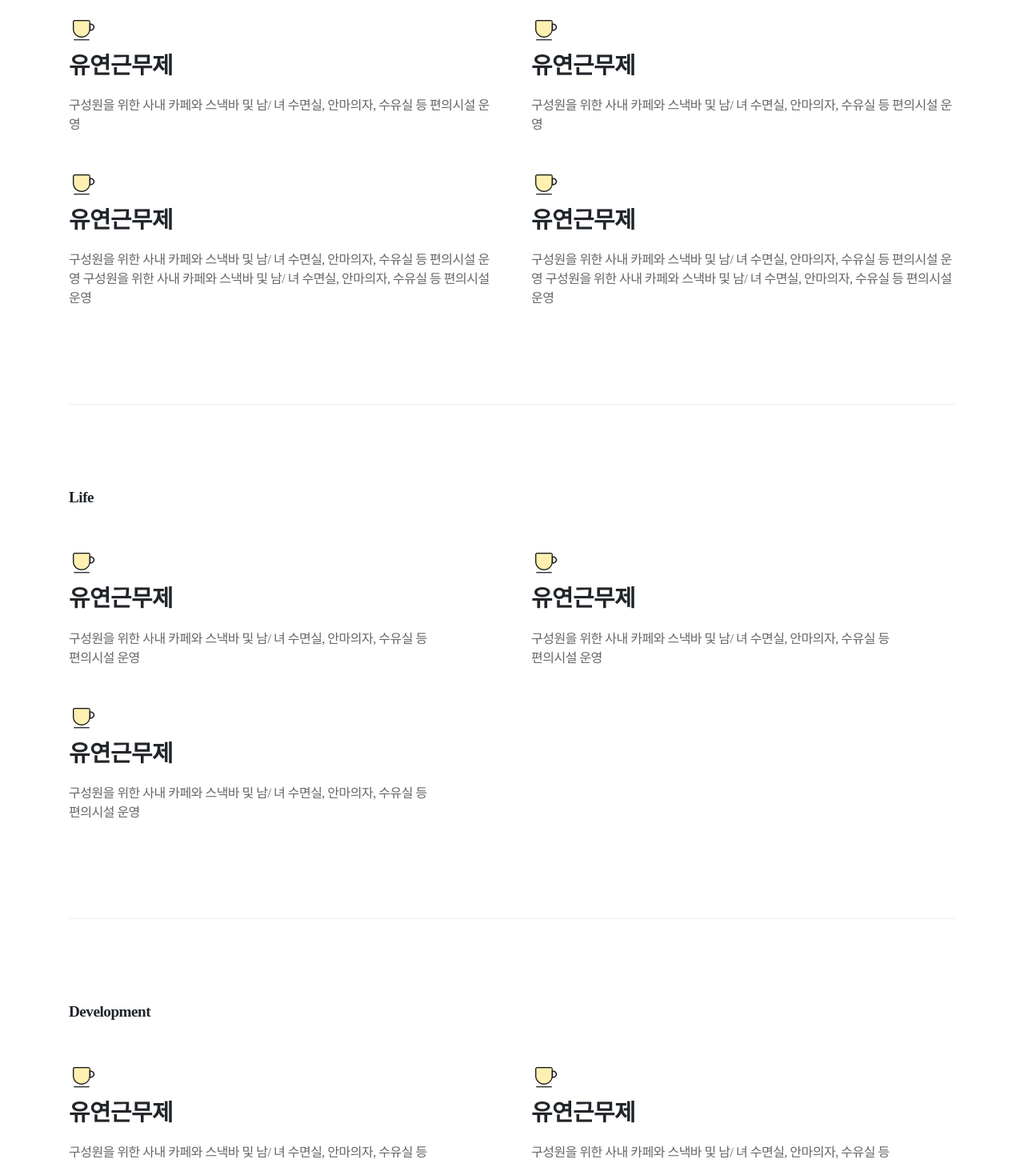
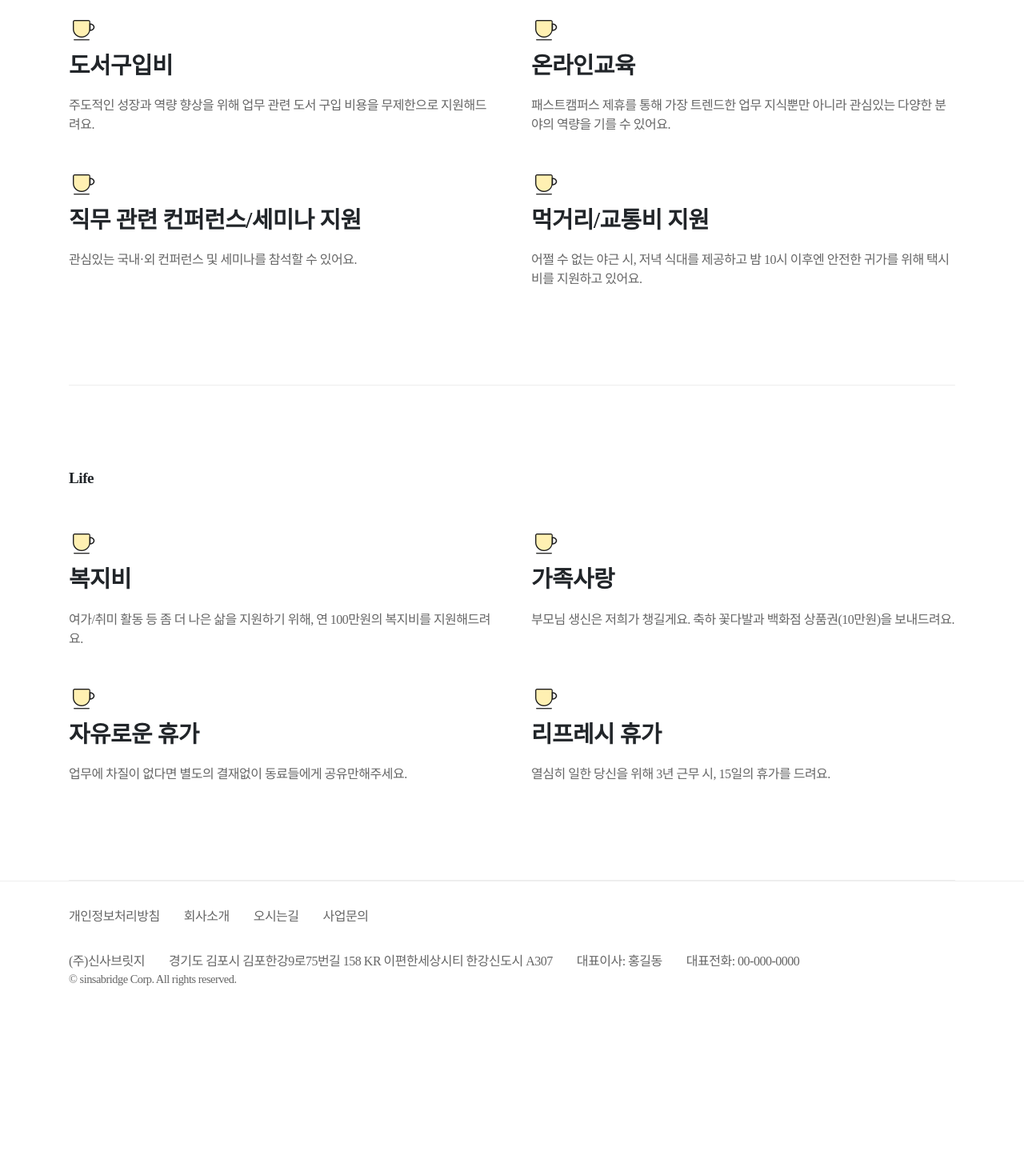
Before and after one commit to sinsa-bridge/sinsa-bridge-react, a React (Create React App) app: page /Welfare in a window 1280 px wide. Shown: the part 400-1854 px from the top of the page at 80% size. After the commit the page ends 1667 px from the top, so only its background shows below. Built offline with nearby package versions, Linux system fonts and the light colour scheme; a web font is replaced by a local one.

Commit message:
복지제도 페이지 내용 수정

```diff
--- a/src/pages/introduce/Welfare.js
+++ b/src/pages/introduce/Welfare.js
@@ -2,20 +2,18 @@ import TopBanner from "../TopBanner";
 import Header from "../Header";
 import Footer from "../Footer";
 
-function Welfare(){
+const Welfare = () => {
 
     const headerStyle=false;
     const topBannerID=2;
 
     return(
-
         <>
             <Header headerStyle={headerStyle}/>
             <TopBanner topBannerID={topBannerID}/>
 
             <div className="welfare">
                 <div className="container">
-
                     <div className="work">
                         <div className="content">
                             <h3>work</h3>
@@ -23,29 +21,29 @@ function Welfare(){
                                 <li className='col-md-6'>
                                     <span className='icon'></span>
                                     <div className="con">
-                            <strong>유연근무제</strong>
-                            <p>구성원을 위한 사내 카페와 스낵바 및 남/ 녀 수면실, 안마의자, 수유실 등 편의시설 운영</p>
+                                        <strong>도서구입비</strong>
+                                        <p>주도적인 성장과 역량 향상을 위해 업무 관련 도서 구입 비용을 무제한으로 지원해드려요.</p>
                                     </div>
                                 </li>
                                 <li className='col-md-6'>
                                     <span className='icon'></span>
                                     <div className="con">
-                            <strong>유연근무제</strong>
-                            <p>구성원을 위한 사내 카페와 스낵바 및 남/ 녀 수면실, 안마의자, 수유실 등 편의시설 운영</p>
+                                        <strong>온라인교육</strong>
+                                        <p>패스트캠퍼스 제휴를 통해 가장 트렌드한 업무 지식뿐만 아니라 관심있는 다양한 분야의 역량을 기를 수 있어요.</p>
                                     </div>
                                 </li>
                                 <li className='col-md-6'>
                                     <span className='icon'></span>
                                     <div className="con">
-                            <strong>유연근무제</strong>
-                            <p>구성원을 위한 사내 카페와 스낵바 및 남/ 녀 수면실, 안마의자, 수유실 등 편의시설 운영 구성원을 위한 사내 카페와 스낵바 및 남/ 녀 수면실, 안마의자, 수유실 등 편의시설 운영</p>
+                                        <strong>직무 관련 컨퍼런스/세미나 지원</strong>
+                                        <p>관심있는 국내·외 컨퍼런스 및 세미나를 참석할 수 있어요.</p>
                                     </div>
                                 </li>
                                 <li className='col-md-6'>
                                     <span className='icon'></span>
                                     <div className="con">
-                            <strong>유연근무제</strong>
-                            <p>구성원을 위한 사내 카페와 스낵바 및 남/ 녀 수면실, 안마의자, 수유실 등 편의시설 운영 구성원을 위한 사내 카페와 스낵바 및 남/ 녀 수면실, 안마의자, 수유실 등 편의시설 운영</p>
+                                        <strong>먹거리/교통비 지원</strong>
+                                        <p>어쩔 수 없는 야근 시, 저녁 식대를 제공하고 밤 10시 이후엔 안전한 귀가를 위해 택시비를 지원하고 있어요.</p>
                                     </div>
                                 </li>
                             </ul>
@@ -59,56 +57,39 @@ function Welfare(){
                                 <li className='col-md-6'>
                                     <span className='icon'></span>
                                     <div className="con">
-                            <strong>유연근무제</strong>
-                            <p>구성원을 위한 사내 카페와 스낵바 및 남/ 녀 수면실, 안마의자, 수유실 등<br/>편의시설 운영</p>
+                                        <strong>복지비</strong>
+                                        <p>여가/취미 활동 등 좀 더 나은 삶을 지원하기 위해, 연 100만원의 복지비를 지원해드려요.</p>
                                     </div>
                                 </li>
                                 <li className='col-md-6'>
                                     <span className='icon'></span>
                                     <div className="con">
-                            <strong>유연근무제</strong>
-                            <p>구성원을 위한 사내 카페와 스낵바 및 남/ 녀 수면실, 안마의자, 수유실 등<br/>편의시설 운영</p>
+                                        <strong>가족사랑</strong>
+                                        <p>부모님 생신은 저희가 챙길게요. 축하 꽃다발과 백화점 상품권(10만원)을 보내드려요.</p>
                                     </div>
                                 </li>
                                 <li className='col-md-6'>
                                     <span className='icon'></span>
                                     <div className="con">
-                            <strong>유연근무제</strong>
-                            <p>구성원을 위한 사내 카페와 스낵바 및 남/ 녀 수면실, 안마의자, 수유실 등<br/>편의시설 운영</p>
+                                        <strong>자유로운 휴가</strong>
+                                        <p>업무에 차질이 없다면 별도의 결재없이 동료들에게 공유만해주세요.</p>
+                                    </div>
+                                </li>
+                                <li className='col-md-6'>
+                                    <span className='icon'></span>
+                                    <div className="con">
+                                        <strong>리프레시 휴가</strong>
+                                        <p>열심히 일한 당신을 위해 3년 근무 시, 15일의 휴가를 드려요.</p>
                                     </div>
                                 </li>
                             </ul>
                         </div>
                     </div>
-
-            <div className="development">
-            <div className="content">
-                <h3>Development</h3>
-                <ul className="row">
-                    <li className='col-md-6'>
-                        <span className='icon'></span>
-                        <div className="con">
-                            <strong>유연근무제</strong>
-                            <p>구성원을 위한 사내 카페와 스낵바 및 남/ 녀 수면실, 안마의자, 수유실 등<br/>편의시설 운영</p>
-                        </div>
-                    </li>
-                    <li className='col-md-6'>
-                        <span className='icon'></span>
-                        <div className="con">
-                            <strong>유연근무제</strong>
-                            <p>구성원을 위한 사내 카페와 스낵바 및 남/ 녀 수면실, 안마의자, 수유실 등<br/>편의시설 운영</p>
-                        </div>
-                    </li>
-                </ul>
-            </div>
-            </div>
-
                 </div>
             </div>
 
             <Footer/>
         </>
-
     );
 }
 
```
Lines whose indentation alone changed are shown as unchanged.
